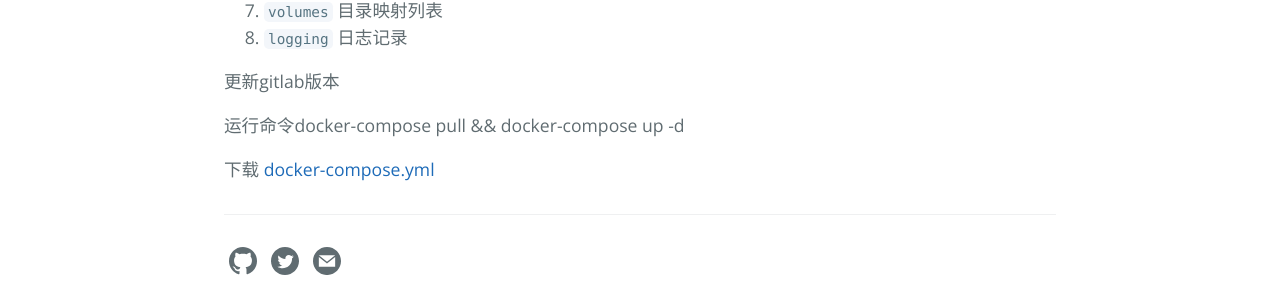
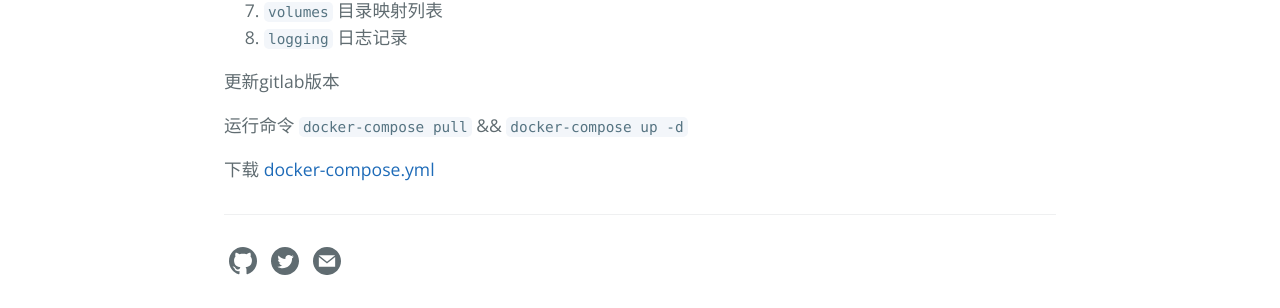
Before and after one commit to kekxv/kekxv.github.io, a Jekyll site: the page built from _posts/2020-09-12-gitlab仓库yml配置文件搭建.md, in a window 1280 px wide. Shown: the part 1517-1825 px from the top of the page. Built offline with Jekyll 4.4.1, drawn with Linux system fonts in a browser that asks for light colours.

```diff
--- a/_posts/2020-09-12-gitlab仓库yml配置文件搭建.md
+++ b/_posts/2020-09-12-gitlab仓库yml配置文件搭建.md
@@ -60,6 +60,6 @@ services:
 
 更新gitlab版本
 
-运行命令docker-compose pull && docker-compose up -d
+运行命令 `docker-compose pull` && `docker-compose up -d`
 
 下载 [docker-compose.yml](https://kekxv.github.io/assets/docker.yml/gitlab.docker-compose.yml)
```
